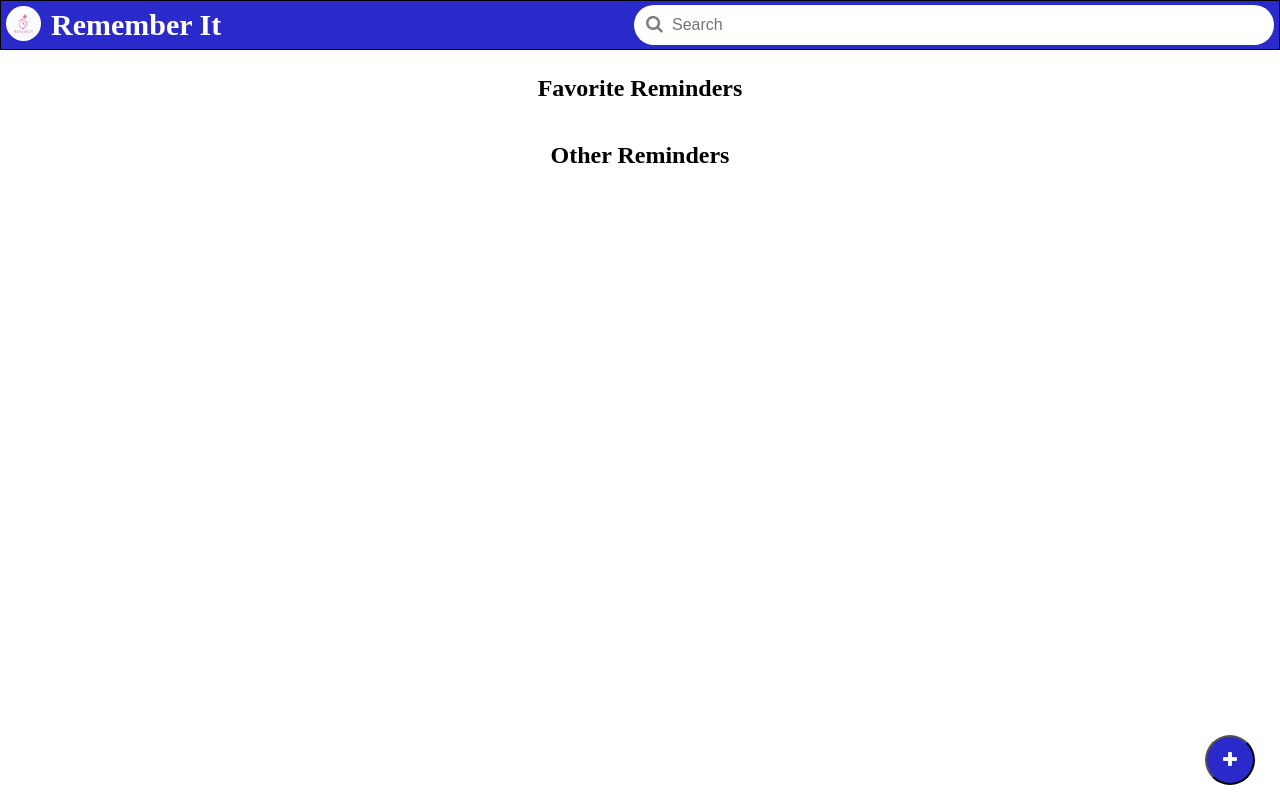
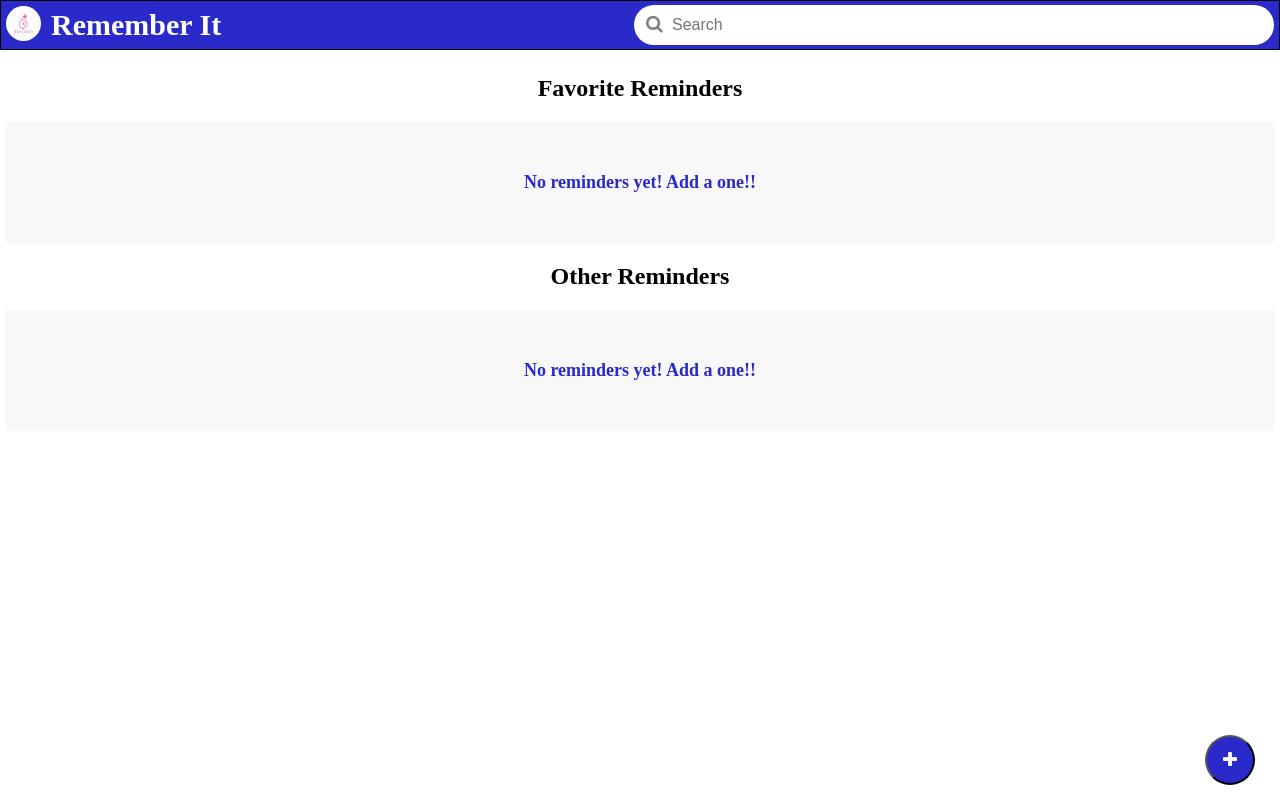
Before and after one commit to GokulnathP/remember_it, a website built with webpack: page public/index.html in a window 1280 px wide. Built offline with nearby package versions, Linux system fonts and the light colour scheme.

Commit message:
Add no reminders handleing

```diff
--- a/src/components/ReminderList/ReminderList.ts
+++ b/src/components/ReminderList/ReminderList.ts
@@ -33,13 +33,23 @@ class ReminderList extends Component<HTMLDivElement, HTMLDivElement> {
         this.element.innerHTML = template;
         this.element.querySelector('h2')!.textContent = (this.favorite ? 'Favorite ' : 'Other ') + 'Reminders';
         this.element.querySelector('div')!.id = (this.favorite ? '' : 'non-') + 'favorite-reminder-list';
+        this.renderReminders();
     }
 
     private renderReminders() {
-        this.element.querySelector('div')!.innerHTML = '';
-        for (let reminder of this.reminders) {
-            new ReminderItem((this.favorite ? '' : 'non-') + 'favorite-' + this.element.id, reminder);
+        const remindersDiv = this.element.querySelector('div')!;
+        remindersDiv.innerHTML = '';
+
+        if (this.reminders.length) {
+            for (let reminder of this.reminders) {
+                remindersDiv.className = '';
+                new ReminderItem((this.favorite ? '' : 'non-') + 'favorite-' + this.element.id, reminder);
+            }
+        } else {
+            remindersDiv.className = 'center';
+            remindersDiv.innerHTML = 'No reminders yet! Add a one!!';
         }
+
     }
 
 }
--- a/src/components/ReminderList/reminderList.scss
+++ b/src/components/ReminderList/reminderList.scss
@@ -10,6 +10,17 @@
     display: grid;
     grid-template-columns: 32% 32% 32%;
     gap: 15px;
+    background: rgba(222, 221, 221, 0.2);
+    padding: 10px;
+  }
+
+  .center {
+    grid-template-columns: 100% !important;
+    text-align: center;
+    color: #2a29ca;
+    font-size: 18px;
+    font-weight: 900;
+    padding: 50px 10px !important;
   }
 
   @media (max-width: 1000px) {
```
